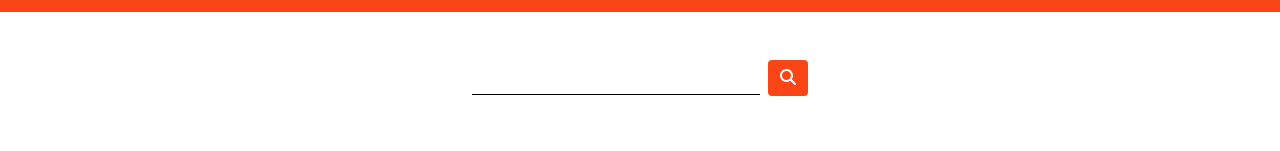
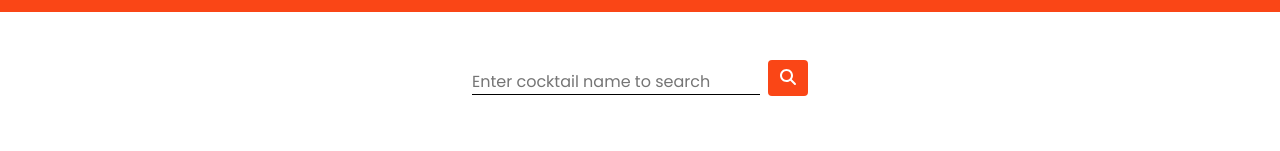
Before and after one commit to RossanaPetrar/Cocktail-Library-Angular, an Angular app: page /your-cocktails in a window 1280 px wide. Shown: the part 261-412 px from the top of the page. Built offline with nearby package versions, Linux system fonts and the light colour scheme; data requests are answered from the project's data file.

Commit message:
Added Search Bar functionality.

```diff
--- a/src/app/components/your-cocktails/cocktails/cocktails.component.html
+++ b/src/app/components/your-cocktails/cocktails/cocktails.component.html
@@ -7,7 +7,14 @@
 </section>
 
 <div class="container text-center mt-5 mb-5">
-  <input type="search" class="search-bar" />
+  <input
+    type="search"
+    class="search-bar"
+    name="name"
+    placeholder="Enter cocktail name to search"
+    [(ngModel)]="name"
+    (ngModelChange)="search()"
+  />
   <button type="button" class="btn btn-light search-button">
     <fa-icon [icon]="faMagnifyingGlass"></fa-icon>
   </button>
--- a/src/app/components/your-cocktails/cocktails/cocktails.component.ts
+++ b/src/app/components/your-cocktails/cocktails/cocktails.component.ts
@@ -14,6 +14,7 @@ import { catchError, NEVER, switchMap, tap } from 'rxjs';
 export class CocktailsComponent implements OnInit {
   faMagnifyingGlass = faMagnifyingGlass;
   cocktails: Cocktail[] = [];
+  name!: string;
   constructor(
     private cocktailServerService: CocktailServerService,
     private modalService: NgbModal
@@ -46,7 +47,7 @@ export class CocktailsComponent implements OnInit {
           return this.cocktailServerService.updateCocktail(updatedCocktail);
         }),
         tap((updatedCocktail) => {
-          this.cocktails = this.cocktails.map((c, i, cocktails) => {
+          this.cocktails = this.cocktails.map((c) => {
             if (c.id === updatedCocktail.id) {
               return updatedCocktail;
             }
@@ -60,4 +61,16 @@ export class CocktailsComponent implements OnInit {
       )
       .subscribe();
   }
+
+  search() {
+    if (this.name == '') {
+      this.ngOnInit();
+    } else {
+      this.cocktails = this.cocktails.filter((res) => {
+        return res.name
+          .toLocaleLowerCase()
+          .match(this.name.toLocaleLowerCase());
+      });
+    }
+  }
 }
```
